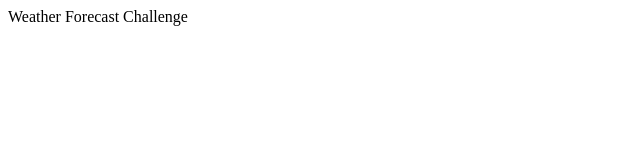
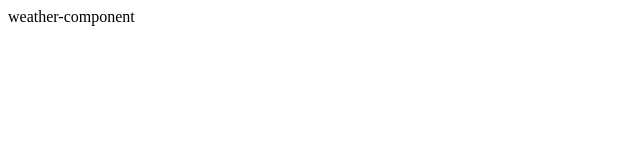
Before and after one commit to gbbrambila/weather-forecast-challenge, a React (Create React App) app: page / in a window 1280 px wide. Shown: the top 160 px of the page, without its empty margins (0-640 px from the left). Built offline with nearby package versions, Linux system fonts and the light colour scheme.

Commit message:
Created WeatherComponent.js

```diff
--- a/src/App.js
+++ b/src/App.js
@@ -1,11 +1,10 @@
 import React, { Component } from 'react';
+import WeatherComponent from './components/weather-component/WeatherComponent';
 
 class App extends Component {
   render() {
     return (
-      <div>
-        Weather Forecast Challenge
-      </div>
+      <WeatherComponent />
     );
   }
 }
--- /dev/null
+++ b/src/components/weather-component/WeatherComponent.js
@@ -0,0 +1,13 @@
+import React, { Component } from 'react'
+
+class WeatherComponent extends Component {
+    render() {
+        return(
+            <div class="weather-component">
+                weather-component
+            </div>
+        )
+    }
+}
+
+export default WeatherComponent;
```
